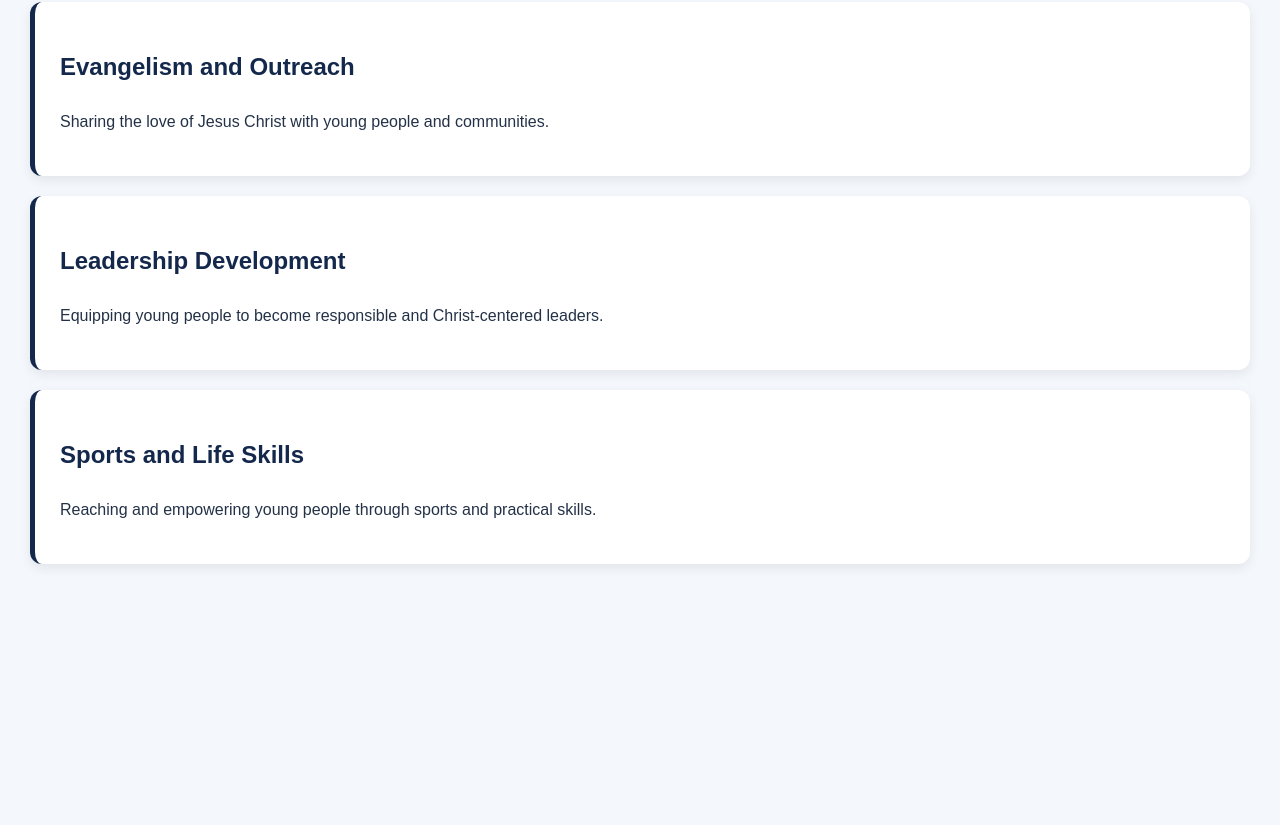
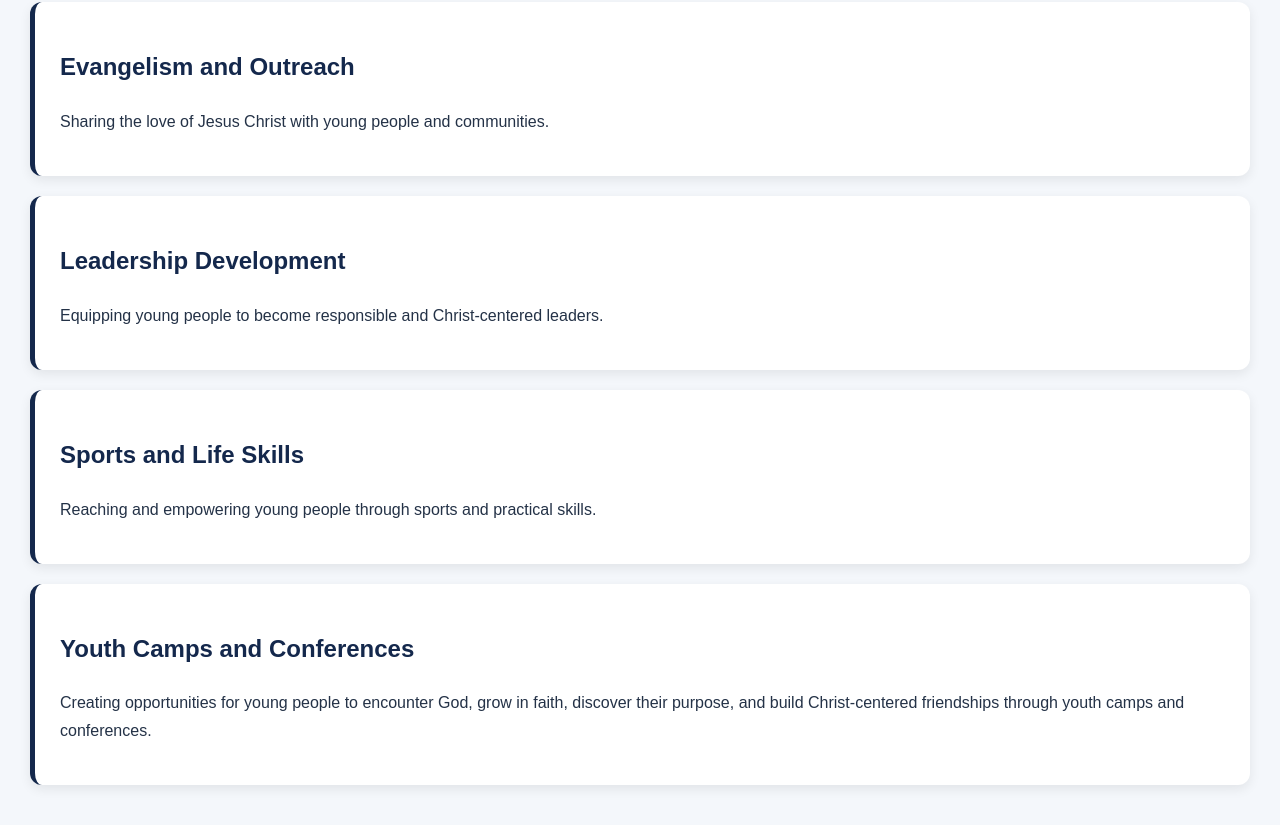
Before and after one commit to Rehoboth-m/Rehoboth-youth-mission-center, a plain HTML site: page programs.html in a window 1280 px wide. Shown: the part 423-1248 px from the top of the page. Before the commit the page ends 1037 px from the top, so only its background shows below. Drawn offline with Linux system fonts and the light colour scheme.

Commit message:
Add files via upload

```diff
--- a/programs.html
+++ b/programs.html
@@ -143,6 +143,11 @@ nav a[aria-current="page"] {
     <p>Reaching and empowering young people through sports and practical skills.</p>
 </div>
 
+<div class="program-card">
+    <h2>Youth Camps and Conferences</h2>
+    <p>Creating opportunities for young people to encounter God, grow in faith, discover their purpose, and build Christ-centered friendships through youth camps and conferences.</p>
+</div>
+
 </div>
 </body>
 </html>
```
